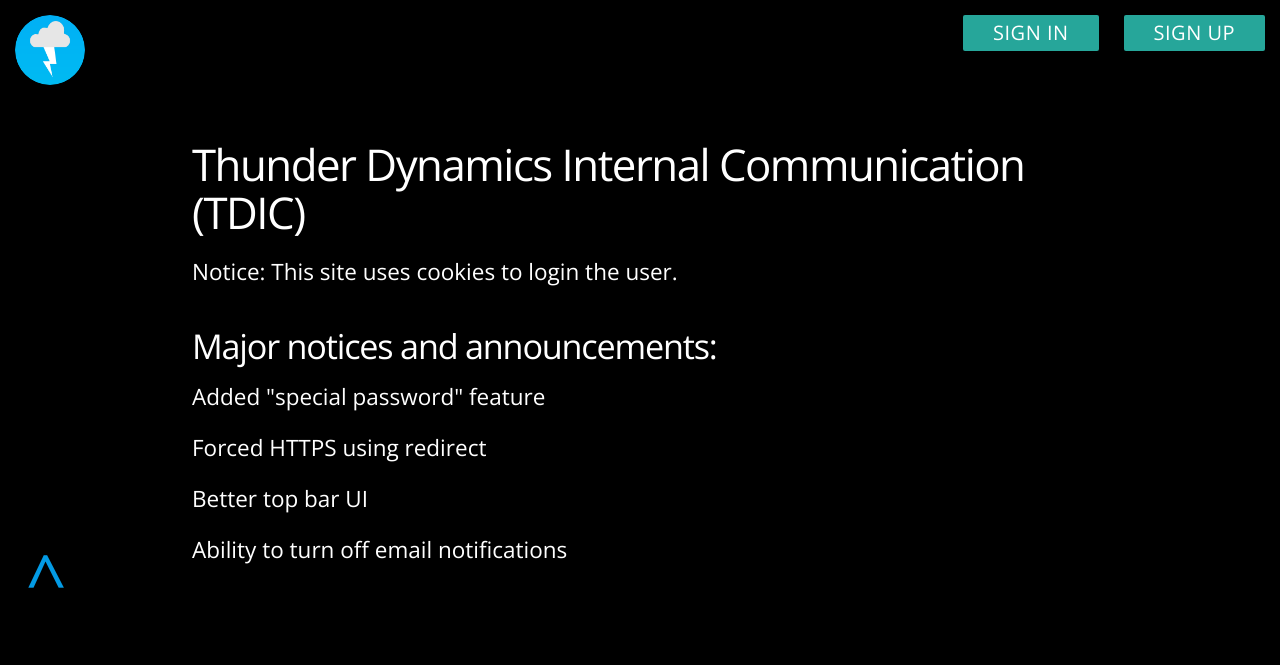
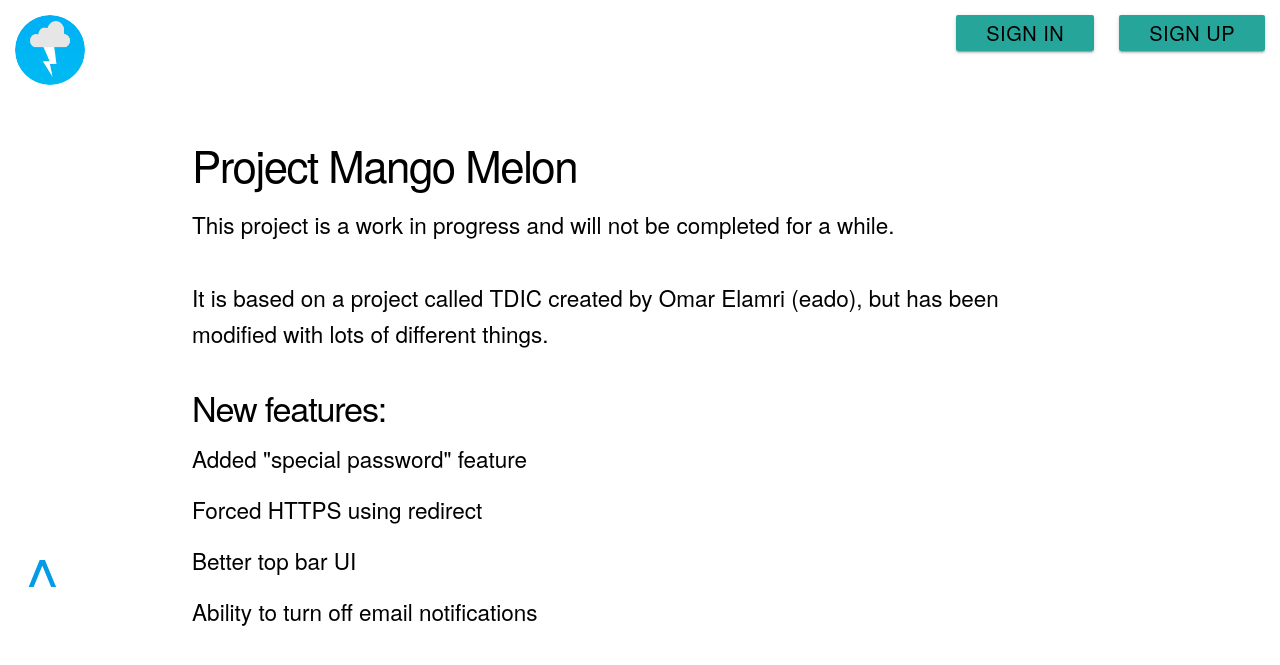
Before and after one commit to superstealthysheep/mango-melon, a Python web app: template templates/index.html in a window 1280 px wide. Shown: the top 665 px of the page. Run offline with Jinja, Linux system fonts and the light colour scheme; the template is opened without the code that fills it, so the values that code supplies are empty; some libraries are stand-ins or nearby versions.

Commit message:
Change names and colors

```diff
--- a/static/main.css
+++ b/static/main.css
@@ -1,6 +1,5 @@
 * {
-	font-family: 'Open Sans';
-	color: white;
+	color: black;
 }
 
 form {
@@ -8,16 +7,16 @@ form {
 }
 
 form * {
-	color: black;
+	color: white;
 }
 
 label {
-	color: white !important;
+	color: black !important;
 }
 
 body {
 	padding: 0px;
-	background-color: black
+	background-color: white;
 }
 
 hr {
@@ -62,5 +61,5 @@ hr {
 a.headerfield {
 	margin-left: 20px;
 	font-size: 20px;
-	color: white;
+	color: black;
 }
--- a/templates/index.html
+++ b/templates/index.html
@@ -72,9 +72,10 @@
 				<br>
 			{% endif %}
 		{% else %}
-			<h3>Thunder Dynamics Internal Communication (TDIC)</h3>
-			<p>Notice: This site uses cookies to login the user.</p>
-			<h4>Major notices and announcements: </h4>
+			<h3>Project Mango Melon</h3>
+			<p>This project is a work in progress and will not be completed for a while. </p>
+			<p>It is based on a project called TDIC created by Omar Elamri (eado), but has been modified with lots of different things. </p>
+			<h4>New features: </h4>
 			<ul>
 				<li>Added "special password" feature</li>
 				<li>Forced HTTPS using redirect</li>
```
